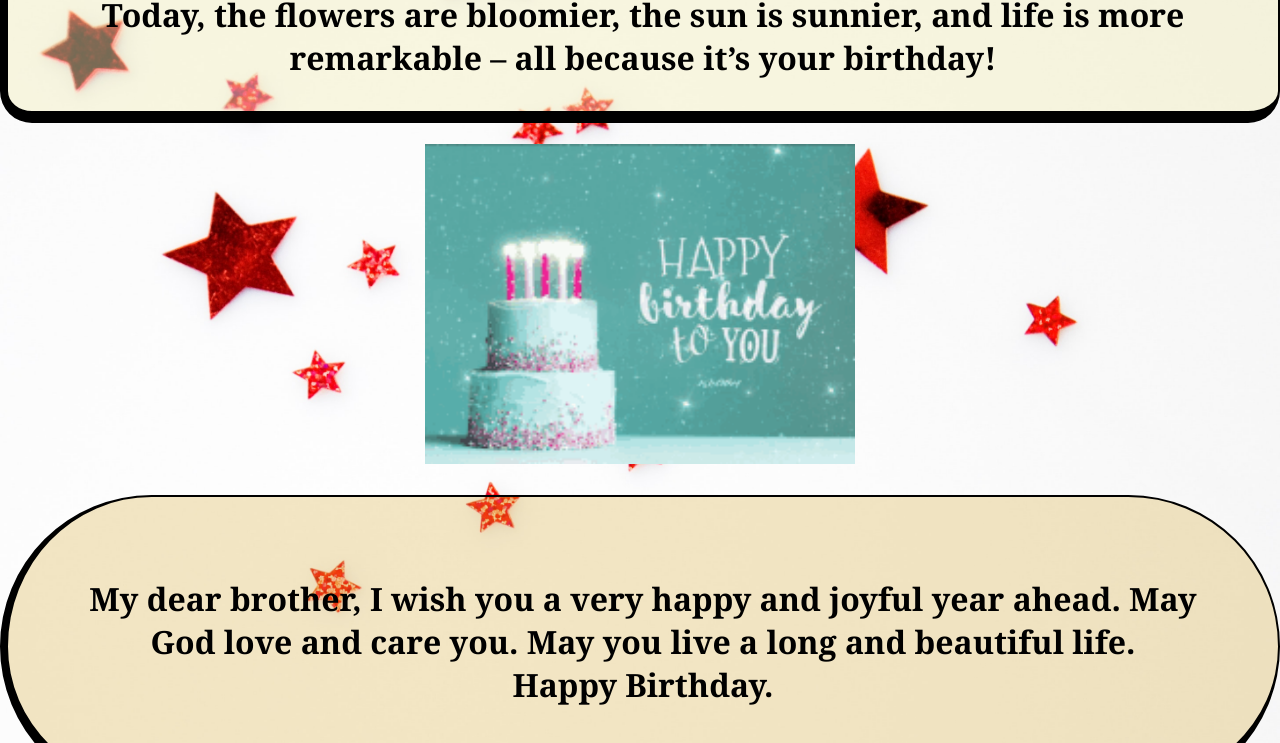
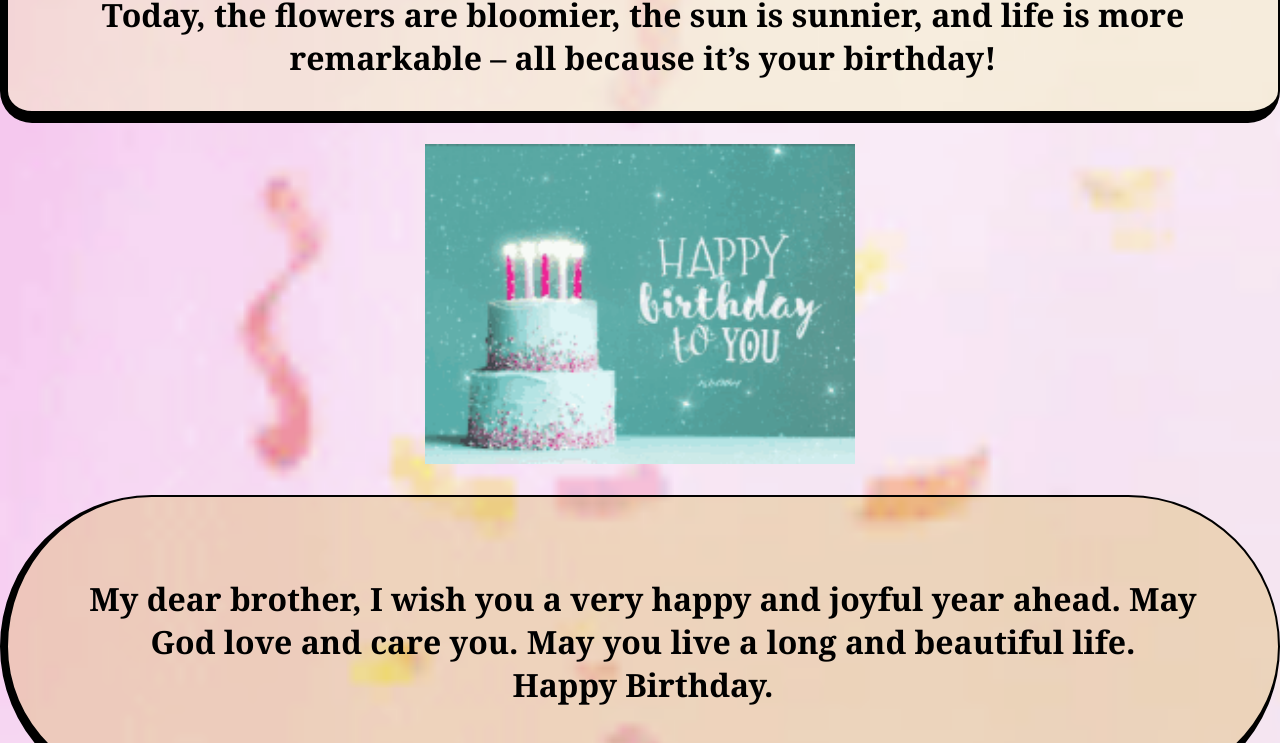
Before and after one commit to roht2103/birthday-present, a plain HTML site: page wishpage.html in a window 1280 px wide. Shown: the part 202-945 px from the top of the page. Drawn offline with Linux system fonts and the light colour scheme.

Commit message:
changed bg image

```diff
--- a/wishpage.html
+++ b/wishpage.html
@@ -9,7 +9,7 @@
       body {
         justify-content: center;
         align-items: center;
-        background-image: url("birthday 3.jpg");
+        background-image: url("birthday9.gif");
         background-size: cover;
         font-family: Cambria, Cochin, Georgia, Times, "Times New Roman", serif;
         margin: 0%;
```
Also changed, not shown: birthday9.gif (added).
